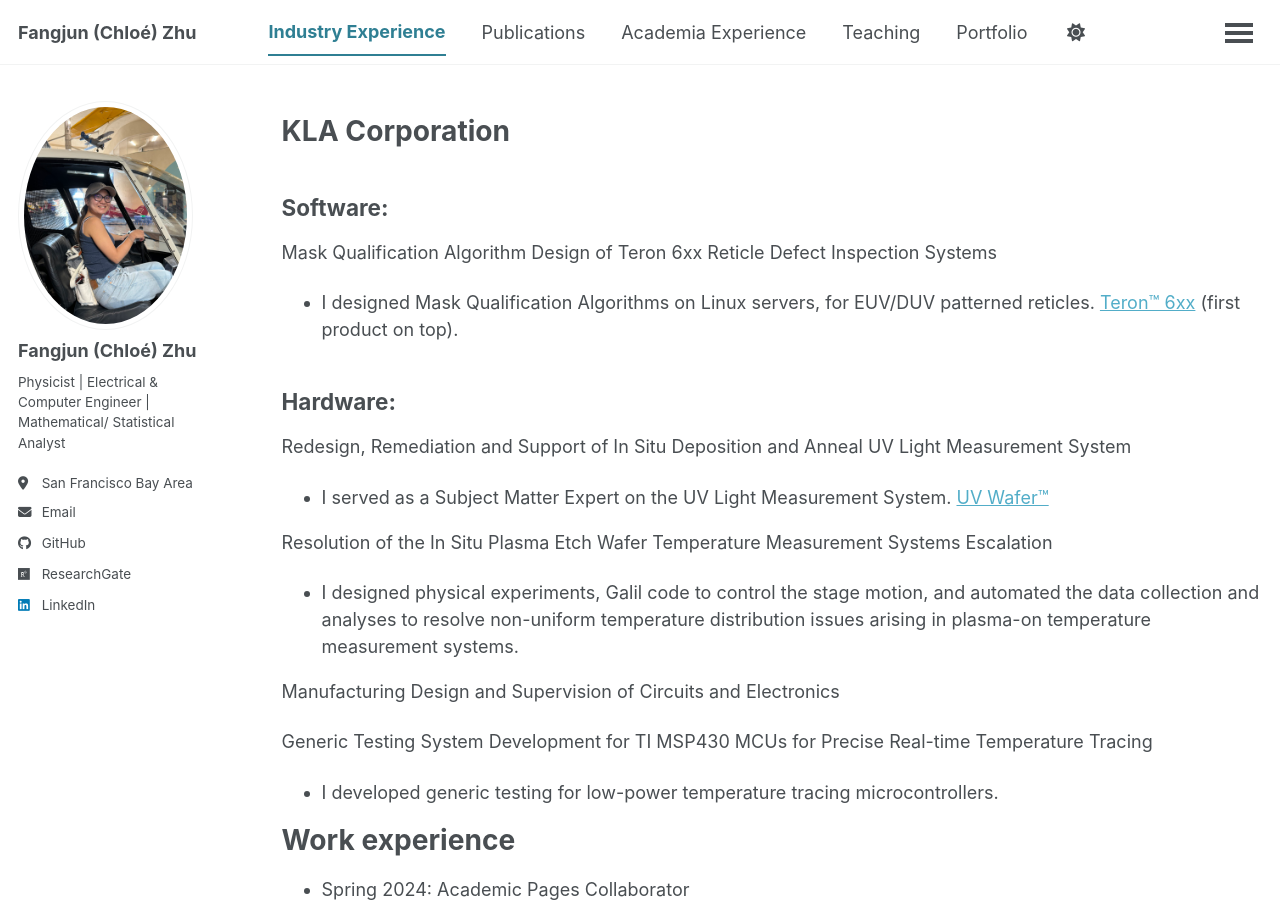
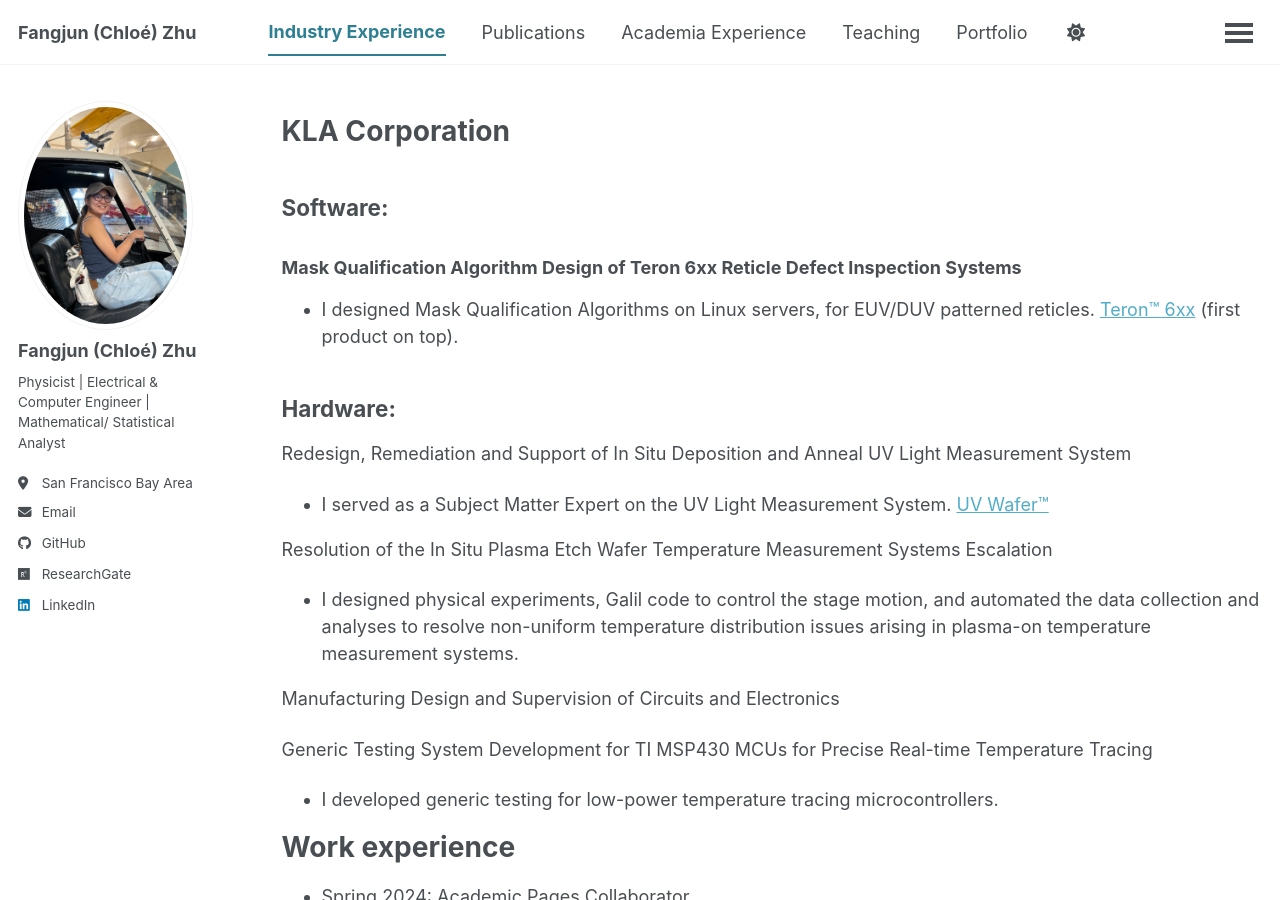
Before and after one commit to ChloeZhu1/ChloeZhu1.github.io, a Jekyll site: the page built from _pages/cv.md, in a window 1280 px wide and 900 px high. Built offline with Jekyll 4.4.1, drawn with Linux system fonts in a browser that asks for light colours; a script bundle is joined from its source files by our own code; library files that are not in the unit come from our copies.

Commit message:
Update cv.md

```diff
--- a/_pages/cv.md
+++ b/_pages/cv.md
@@ -12,7 +12,7 @@ redirect_from:
 KLA Corporation
 ======
 ## Software:
-Mask Qualification Algorithm Design of Teron 6xx Reticle Defect Inspection Systems
+### Mask Qualification Algorithm Design of Teron 6xx Reticle Defect Inspection Systems
 * I designed Mask Qualification Algorithms on Linux servers, for EUV/DUV patterned reticles. [Teron™ 6xx](https://www.kla.com/products/reticle-manufacturing) (first product on top).
 <!--  <br /> M.S. in Jekyll, GitHub University, 2014 -->
 <!-- * B.S. in GitHub, GitHub University, 2012 -->
```
